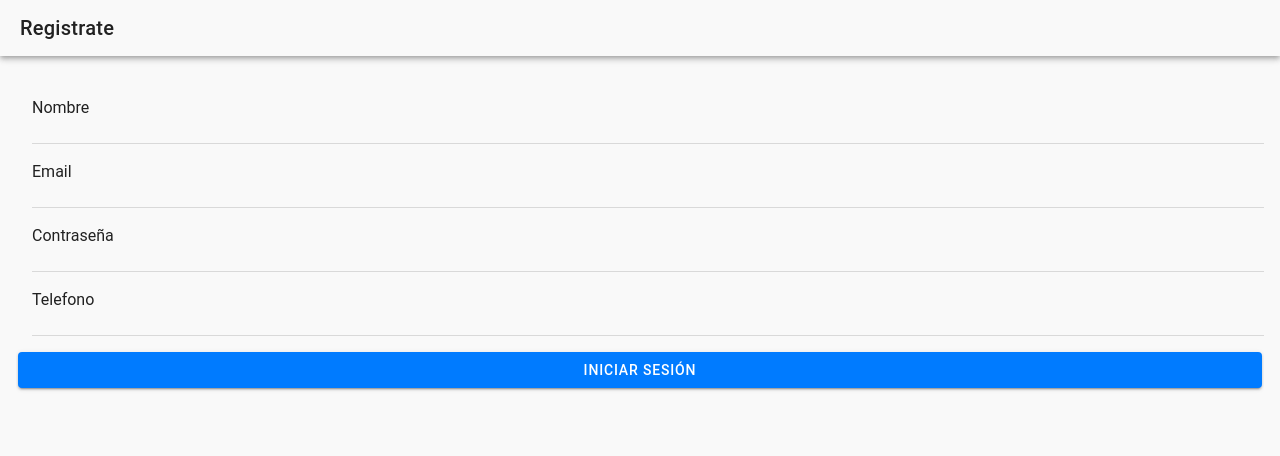
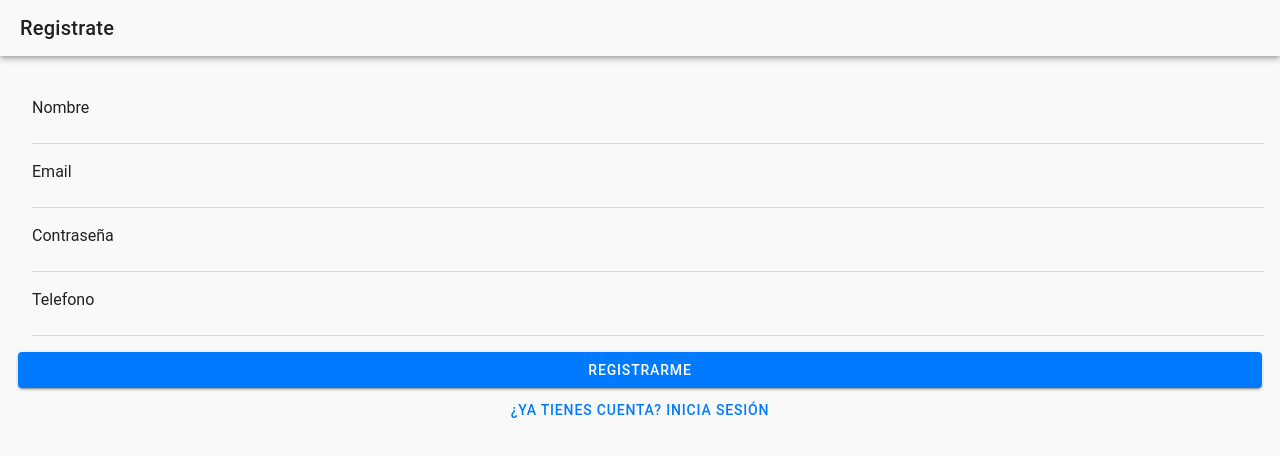
Before and after one commit to GuarU345/reservations-pwa, a React (Vite) app: page /register in a window 1280 px wide. Shown: the top 456 px of the page. Built offline with nearby package versions, Linux system fonts and the light colour scheme; no server answers.

Commit message:
Add registration button to Register component and update button text

```diff
--- a/src/pages/auth/Register.tsx
+++ b/src/pages/auth/Register.tsx
@@ -1,4 +1,4 @@
-import { IonAlert, IonButton, IonContent, IonHeader, IonInput, IonItem, IonLabel, IonList, IonPage, IonSpinner, IonTitle, IonToolbar } from "@ionic/react"
+import { IonAlert, IonButton, IonContent, IonHeader, IonInput, IonItem, IonLabel, IonList, IonPage, IonSpinner, IonTitle, IonToolbar, useIonRouter } from "@ionic/react"
 import { useFetchSignup } from "../../hooks/useFetchSignup"
 import ValidationAlert from "../../components/ValidationAlert"
 
@@ -13,6 +13,8 @@ const Register: React.FC = () => {
         setSuccess,
         success
     } = useFetchSignup()
+
+    const router = useIonRouter()
 
     const handleSubmit = (e: React.FormEvent) => {
         e.preventDefault()
@@ -103,7 +105,18 @@ const Register: React.FC = () => {
                         {/* Botón */}
                         <div className="ion-text-center ion-margin-top">
                             <IonButton type="submit" expand="block" disabled={isLoading}>
-                                {isLoading ? <IonSpinner name="crescent" /> : 'Iniciar Sesión'}
+                                {isLoading ? <IonSpinner name="crescent" /> : 'Registrarme'}
+                            </IonButton>
+                        </div>
+
+                        <div>
+                            <IonButton
+                                style={{ display: 'flex', alingItems: 'center' }}
+                                fill="clear"
+                                color="primary"
+                                onClick={() => router.push('/login')}
+                            >
+                                ¿Ya tienes cuenta? Inicia sesión
                             </IonButton>
                         </div>
                     </IonList>
```
